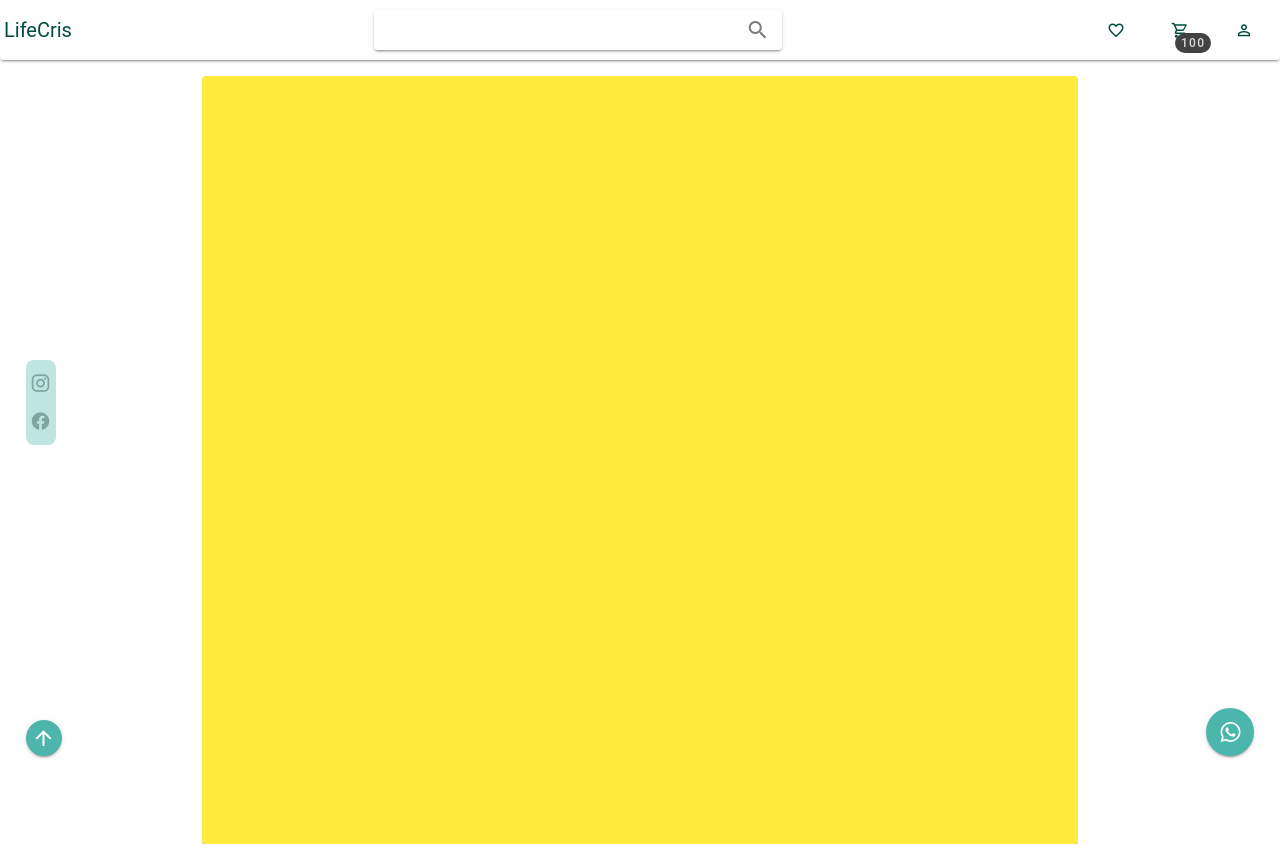
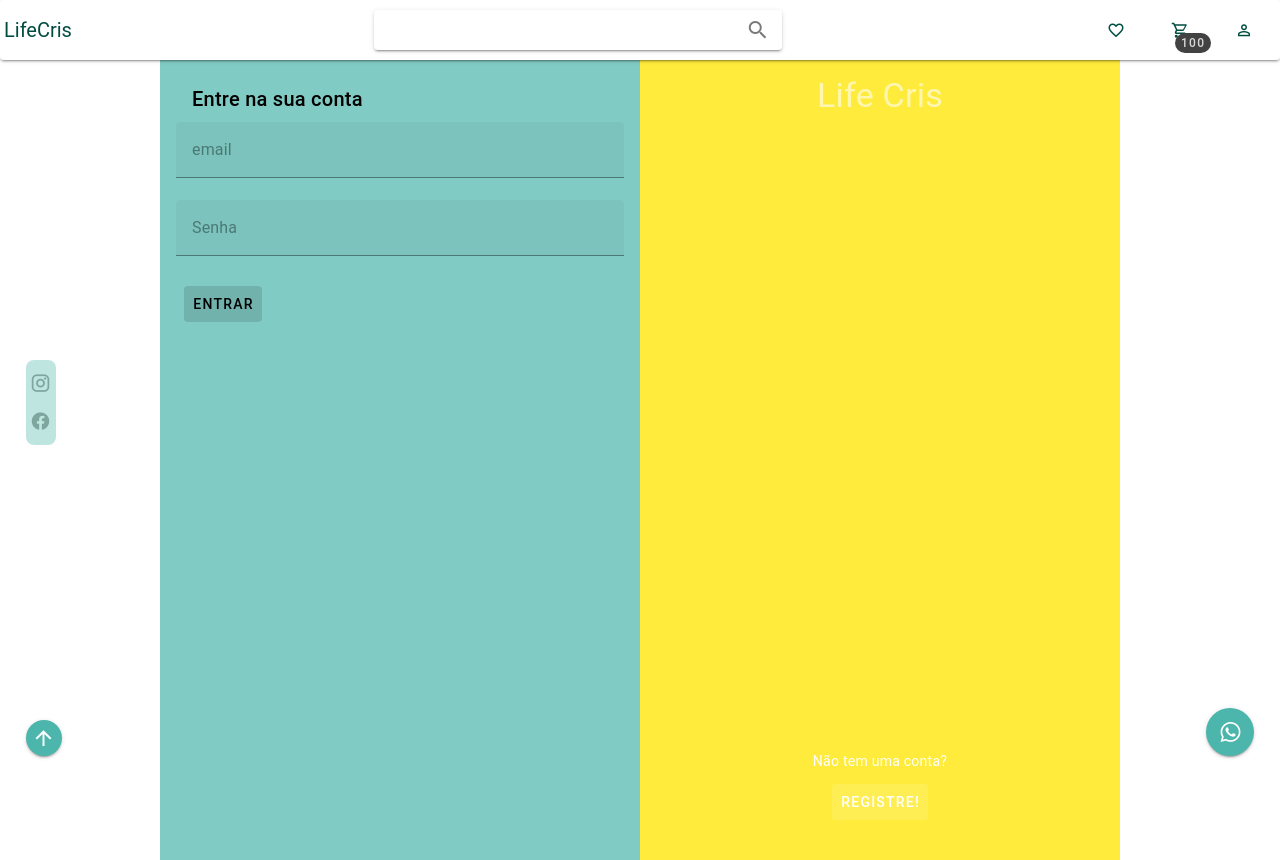
Before and after one commit to lucas271/nuxt-store, a Nuxt app: page /auth in a window 1280 px wide. Built offline with nearby package versions, Linux system fonts and the light colour scheme.

Commit message:
stlyzating authpage

```diff
--- a/pages/auth.vue
+++ b/pages/auth.vue
@@ -1,19 +1,53 @@
 <template>
     <v-main class="h-screen w-screen pa-0 ma-0">
-        <v-container class="w-100 h-100 d-flex justify-center align-center">
+        <div class="w-100 h-100 d-flex justify-center align-center">
             <v-window class="w-75 h-100">
                 <v-window-item class="h-100 w-100">
-                    <v-card class="h-100 w-100 bg-yellow">
+                    <v-form class="h-100 w-100 bg-teal-lighten-3">
+                        <div class="h-100 w-100 d-flex justify-center align-center rounded-lg">
 
-                    </v-card>
+                            <div class="w-50 h-100 pa-4 rounded-lg">
+                                <v-card-title>Entre na sua conta</v-card-title>
+                                <v-text-field placeholder="email"></v-text-field>
+                                <v-text-field placeholder="Senha"></v-text-field>
+
+                                <v-card-actions>
+                                    <v-btn variant="tonal">Entrar</v-btn>
+                                </v-card-actions>
+                            </div>
+
+                            <div class="w-50 h-100 pa-4 d-flex justify-space-between align-center flex-column login-form-bg-image text-white bg-yellow">
+                                <v-card-subtitle class="text-h4">Life Cris</v-card-subtitle>
+                                <v-card-actions>
+                                    <v-card-text class="text-center">Não tem uma conta? <br/><v-btn variant="tonal mt-3">Registre!</v-btn></v-card-text>
+                                </v-card-actions>
+                            </div>
+
+
+                        </div>
+                    </v-form>
                 </v-window-item>
                 <v-window-item class="h-100 w-100">
                     <v-card class="h-100 w-75 bg-black">
+                        <v-card-title>Regitro</v-card-title>
 
+
+                        <v-text-field placeholder="Email"></v-text-field>
+                        <v-text-field placeholder="Senha"></v-text-field>
+                        <v-text-field placeholder="repetir senha"></v-text-field>
+
+                        <v-card-actions>
+                            <v-btn>Entrar</v-btn>
+                        </v-card-actions>
+
+                        <v-subtitle>
+                            já tem uma conta? <span>entre!</span>
+
+                        </v-subtitle>
                     </v-card>
                 </v-window-item>
             </v-window>
-        </v-container>
+        </div>
 
     </v-main>
 </template>
```
